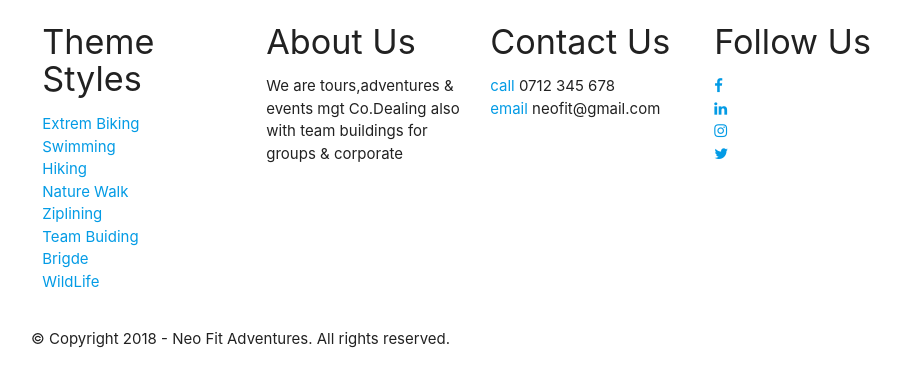
After one commit to boltonotieno/Neo_Fit, a PHP site: page /pages/footer.php in a window 1280 px wide. The commit adds this page. Shown: the top 387 px of the page, without its empty margins (161-1062 px from the left). Run offline with PHP 8.4, Linux system fonts and the light colour scheme.

Commit message:
add and style footer

```diff
--- a/js/main.js
+++ b/js/main.js
@@ -1,12 +1,12 @@
 $(function() {
-    var header = $(".navbar");
+    var header = $(".nav-bar");
 
     $(window).scroll(function() {
         var scroll = $(window).scrollTop();
         if (scroll >= 50) {
-            header.addClass("scrolled");
+            header.addClass("scrolled-bar");
         } else {
-            header.removeClass("scrolled");
+            header.removeClass("scrolled-bar");
         }
     });
 });
--- /dev/null
+++ b/pages/footer.php
@@ -0,0 +1,61 @@
+<link rel="stylesheet"href="https://cdnjs.cloudflare.com/ajax/libs/materialize/1.0.0/css/materialize.min.css">
+<link href="https://maxcdn.bootstrapcdn.com/font-awesome/4.7.0/css/font-awesome.min.css" rel="stylesheet" >
+<footer class="mainfooter" role="contentinfo">
+  <div class="footer-middle">
+  <div class="container">
+    <div class="row">
+      <div class="col s12 l3">
+        <!--Column1-->
+        <div class="footer-pad">
+          <h4>Theme Styles</h4>
+          <ul class="list-unstyled">
+            <li><a href="">Extrem Biking</a></li>
+            <li><a href="">Swimming</a></li>
+            <li><a href="">Hiking</a></li>
+            <li><a href="">Nature Walk</a></li>
+            <li><a href="">Ziplining</a></li>
+            <li><a href="">Team Buiding</a></li>
+            <li><a href="">Brigde</a></li>
+            <li><a href="">WildLife</a></li>
+          </ul>
+        </div>
+      </div>
+      <div class="col s12 l3">
+        <!--Column1-->
+        <div class="footer-pad">
+          <h4>About Us</h4>
+          <ul class="list-unstyled">
+              <p>We are tours,adventures & events mgt Co.Dealing also with team buildings for groups & corporate</p>
+          </ul>
+        </div>
+      </div>
+      <div class="col s12 l3">
+        <!--Column1-->
+        <div class="footer-pad">
+          <h4>Contact Us</h4>
+          <ul class="list-unstyled">
+            <li><a class="material-icons">call</a> 0712 345 678</li>
+            <li><a class="material-icons">email</a> neofit@gmail.com</li>
+          </ul>
+        </div>
+      </div>
+    	<div class="col s12 l3">
+    		<h4>Follow Us</h4>
+            <ul class="social-network social-circle">
+             <li><a href="#" class="icoFacebook" title="Facebook"><i class="fa fa-facebook"></i></a></li>
+             <li><a href="#" class="icoLinkedin" title="Linkedin"><i class="fa fa-linkedin"></i></a></li>
+             <li><a href="#" class="icoInstagram" title="Instagram"><i class="fa fa-instagram"></i></a></li>
+             <li><a href="#" class="icoTwitter" title="Twitter"><i class="fa fa-twitter"></i></a></li>
+            </ul>
+		</div>
+    </div>
+	<div class="row">
+		<div class="col-md-12 copy">
+			<p class="text-center">&copy; Copyright 2018 - Neo Fit Adventures.  All rights reserved.</p>
+		</div>
+	</div>
+
+
+  </div>
+  </div>
+</footer>
```
Also changed, not shown: css/main.css (+141 -13 lines).
